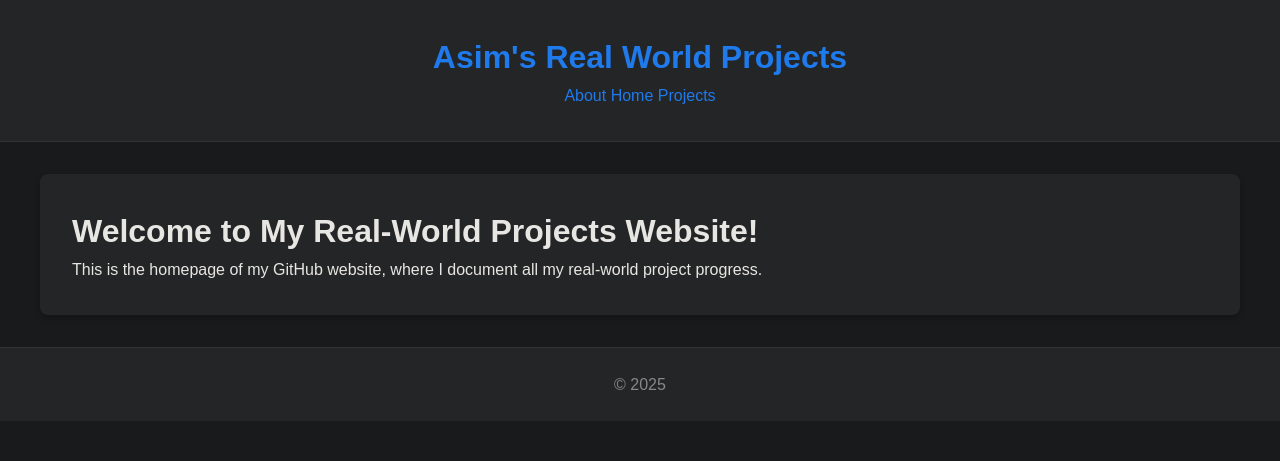
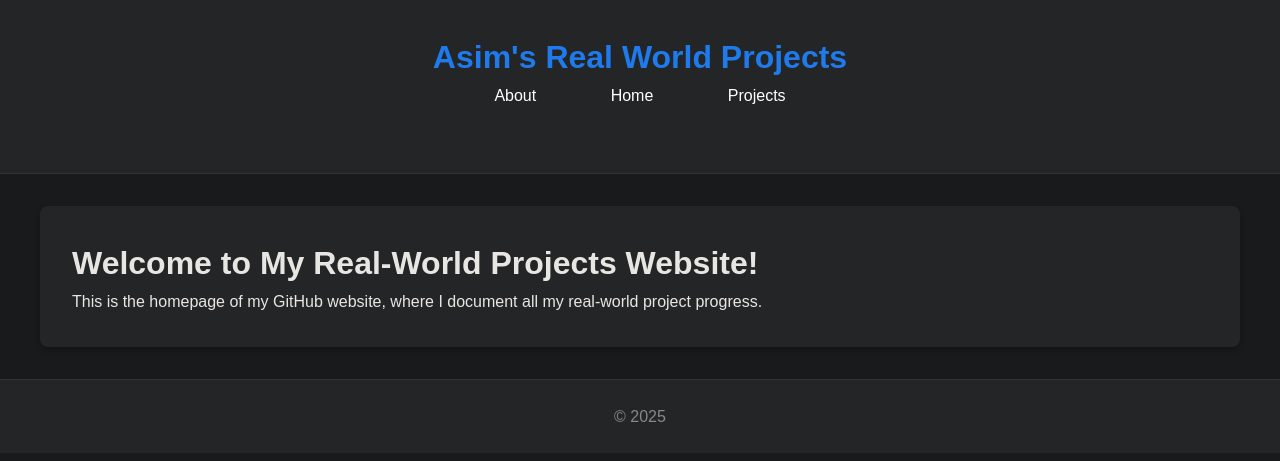
Before and after one commit to Asim-A-dev/Asim.github.io, a Jekyll site: the page built from index.md, in a window 1280 px wide. Shown: the top 461 px of the page. Built offline with Jekyll 4.4.1, drawn with Linux system fonts in a browser that asks for light colours.

Commit message:
Update style.css

```diff
--- a/assets/css/style.css
+++ b/assets/css/style.css
@@ -27,7 +27,6 @@ a:hover {
     text-decoration: underline;
 }
 
-
 /* Header */
 header {
     background-color: #242526; /* Darker header */
@@ -39,7 +38,7 @@ header {
 
 /* Main Content */
 main {
-    max-width: 1200px; /* Optional: Change this if you want a fixed max width */
+    max-width: 1200px;
     margin: 2em auto;
     padding: 2em;
     background-color: #242526; /* Subtle background for content area */
@@ -74,3 +73,32 @@ footer a:hover {
     margin-bottom: 1.5em;
     box-shadow: 0 2px 4px rgba(0, 0, 0, 0.2);
 }
+
+/* Navbar (if you have one) */
+nav {
+    text-align: center;
+    margin-bottom: 2em;
+}
+
+nav a {
+    color: #ffffff;
+    padding: 10px 20px;
+    margin: 0 15px;
+    text-decoration: none;
+    border-radius: 5px;
+}
+
+nav a:hover {
+    background-color: #8B0000; /* Blood red background on hover */
+}
+
+/* Responsive Design for Small Screens */
+@media (max-width: 768px) {
+    header {
+        padding: 1em 0;
+    }
+
+    main {
+        padding: 1.5em;
+    }
+}
```
